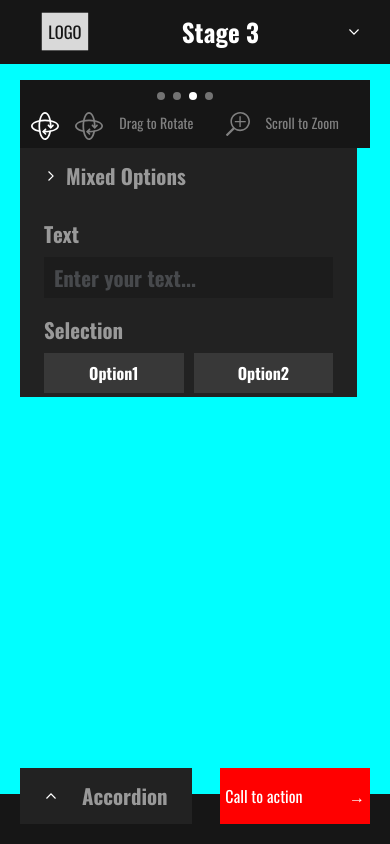
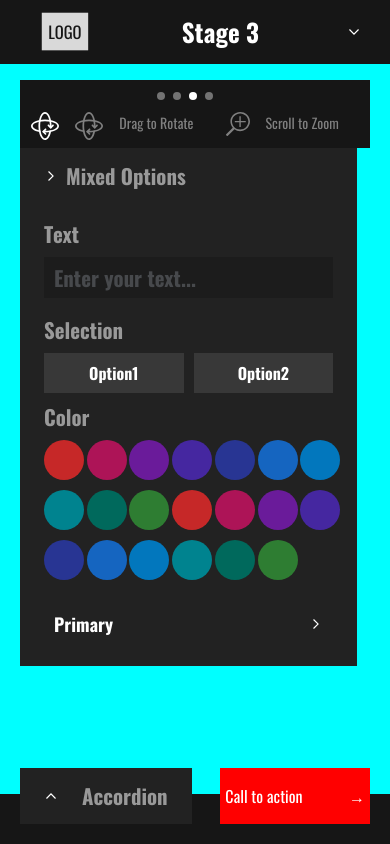
Before and after one commit to berekettussa123/color-builder, a React (Create React App) app: page /stage-three in a window 390 px wide. Built offline with nearby package versions, Linux system fonts and the light colour scheme; the HTML template or start-up script is replaced by a standard one.

Commit message:
helosssasakas

```diff
--- a/src/views/components/ui/MainContainer.scss
+++ b/src/views/components/ui/MainContainer.scss
@@ -33,14 +33,14 @@
     flex-direction: column;
     overflow: hidden;
   }
-  // .left-panel{
-  //   flex: 5 !important;
-  // }
-  // .right-panel {
-  //   flex: 1 !important;
-  //   // margin-top: 5rem !important;
+  .left-panel{
+    flex: 7 !important;
+  }
+  .right-panel {
+    flex: 1 !important;
+    // margin-top: 5rem !important;
 
-  // }
+  }
   .main-container {
     width: 100vw;
     display: flex;
```
